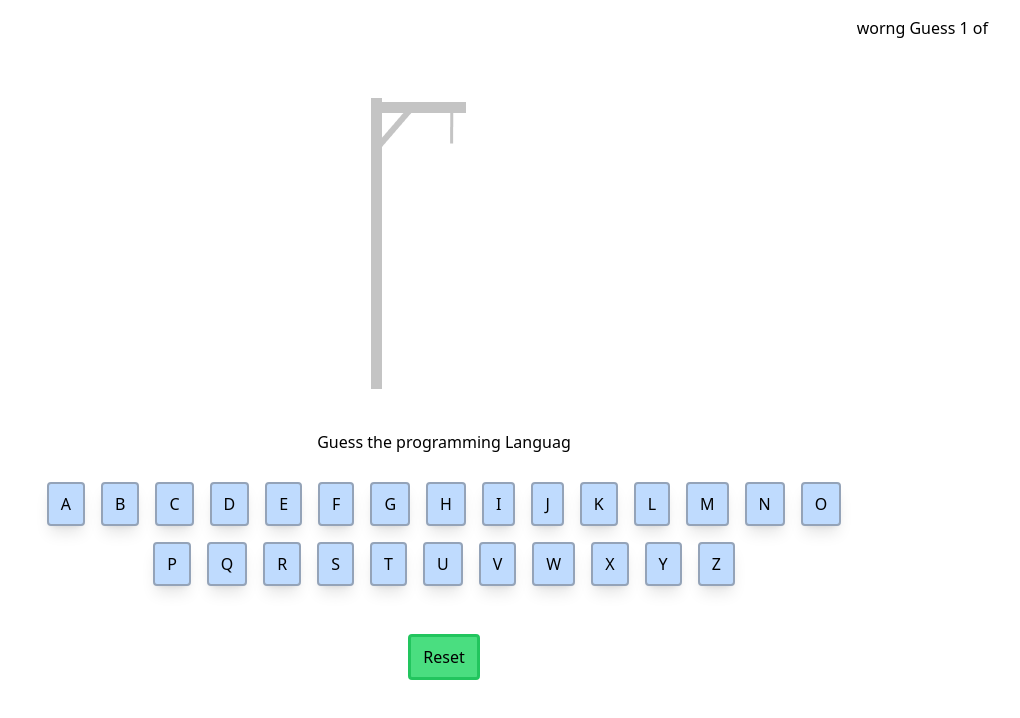
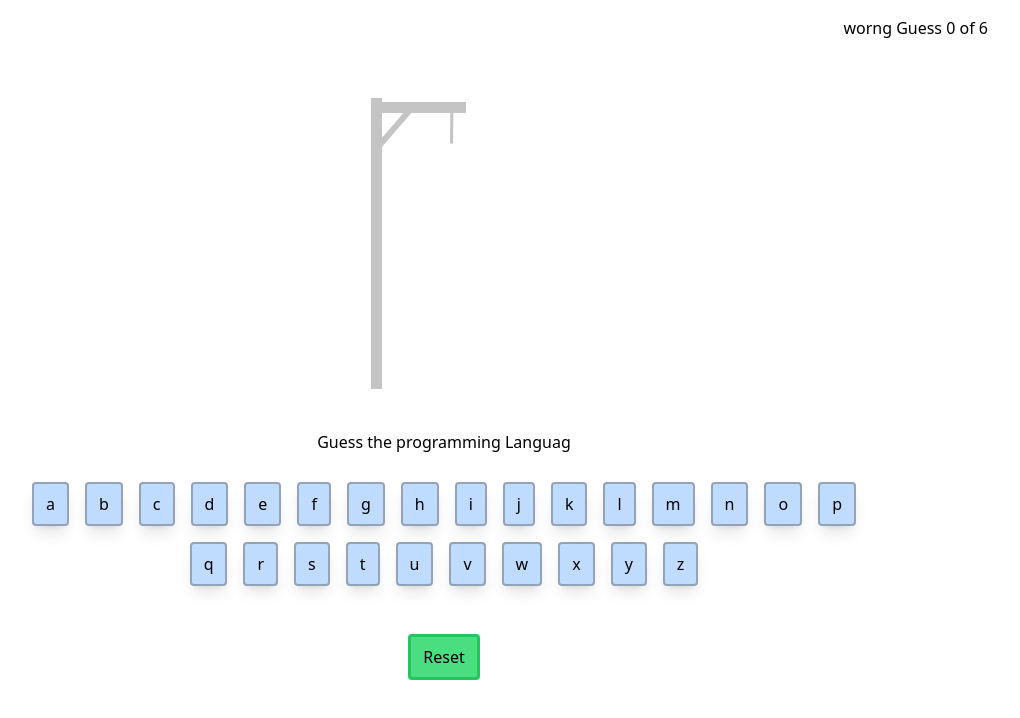
Before and after one commit to Daniellsty/hangman-game, a plain HTML site: page index.html in a window 1280 px wide. Shown: the part 40-758 px from the top of the page, without its empty margins (196-1216 px from the left). Drawn offline with nearby package versions, Linux system fonts and the light colour scheme.

Commit message:
lost game situation done

```diff
--- a/index.html
+++ b/index.html
@@ -10,7 +10,9 @@
 <body>
     <h1 class="text-3xl text-center text-red-500">Hangman</h1>
     <div class="main-container text-center">
-        <p class="text-right mr-24  mt-5">worng Guess <span id="mistakes"></span> of <span id="last-wrong"></span> </p>
+        <p class="text-right mr-24  mt-5">worng Guess <span id="mistakes"></span> of  6
+        <p id="lost-game"></p>
+        </p>
         <div class="text-center">
 
             <img class="text-center mx-auto" src="./images/0.jpg" alt="">
--- a/js/hangman.js
+++ b/js/hangman.js
@@ -1,23 +1,23 @@
 let programing_languages = [
-  "Javascript",
-  "Python",
-  "Go",
-  "Java",
-  "Kotlin",
-  "PHP",
-  "C",
-  "Swift",
-  "R",
-  "Ruby",
-  "Matlab",
-  "TypeScript",
-  "Scala",
-  "SQL",
-  "HTML",
-  "CSS",
-  "NoSQL",
-  "Rust",
-  "Perl",
+  "javascript",
+  "python",
+  "go",
+  "java",
+  "kotlin",
+  "php",
+  "c",
+  "swift",
+  "r",
+  "ruby",
+  "matlab",
+  "typescript",
+  "scala",
+  "sql",
+  "htlm",
+  "css",
+  "nosql",
+  "rust",
+  "perl",
 ];
 
 let answer ="";
@@ -25,7 +25,7 @@ let maxWrong =6 ;
 let mistakes= 0;
 let guessed =[]
 let wordStatus= null
-
+document.getElementById("mistakes").innerHTML = mistakes
 function randomWords(){
 
     answer = programing_languages[Math.floor(Math.random() * programing_languages.length )]
@@ -34,7 +34,7 @@ function randomWords(){
 
 function generateButton(){
 
-    let buttons= `ABCDEFGHIJKLMNOPQRSTUVWXYZ`.split('').map((item)=>
+    let buttons= `abcdefghijklmnopqrstuvwxyz`.split('').map((item)=>
         `
         <button id= '`+item+`' class="bg-blue-200 m-2 py-2 px-3 rounded border-[2px] border-slate-400 hover:shadow-slate-500 shadow-lg" onclick="handleguess('`+item+ `')" >
         `+item+`
@@ -52,7 +52,7 @@ function handleguess(chosenLetter){
 
     guessed.indexOf(chosenLetter) === -1 ? guessed.push(chosenLetter) : null
 
-  //  document.getElementById(chosenLetter).setAttribute('disabled',true)
+   document.getElementById(chosenLetter).setAttribute('disabled',true)
 
   console.log(answer);
     if(answer.indexOf(chosenLetter) >= 0 ){
@@ -80,7 +80,15 @@ function checkIfwon(){
 
 
 function updateMistake(){
-    document.getElementById("mistakes").innerHTML = mistakes
+    if(mistakes <= 6){
+        document.getElementById("mistakes").innerHTML = mistakes
+
+    }
+    if(mistakes > 6){
+        document.getElementById("lost-game").innerHTML = 'you lost :(';
+        document.getElementById(chosenLetter).setAttribute('disabled',true)
+
+    }
 }
 
 
@@ -95,5 +103,5 @@ function guessWord(){
 }
 
 generateButton()
-handleguess()
+
 randomWords()
```
